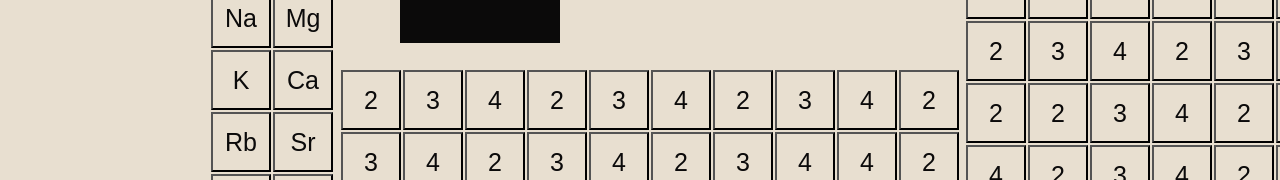
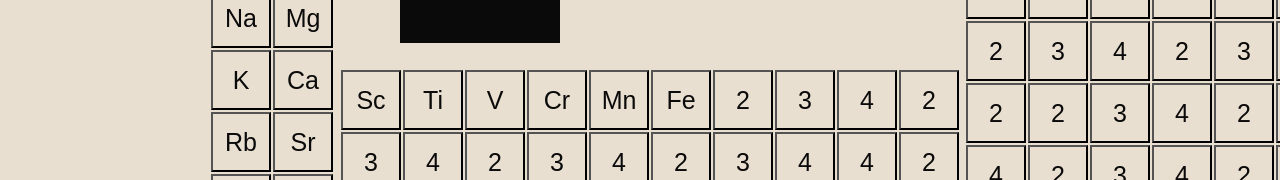
Before and after one commit to LiamNewman/Chem_Game, a plain HTML site: page aagame.html in a window 1280 px wide. Shown: the part 187-367 px from the top of the page. Drawn offline with Linux system fonts and the light colour scheme.

Commit message:
More elements

```diff
--- a/aagame.html
+++ b/aagame.html
@@ -47,12 +47,12 @@
     <button id="myBtn" type ="button">Ra</button>
 </div>
 <div class = "longblock">
-    <button id="myBtn" type ="button">2</button>
-    <button id="myBtn" type ="button">3</button>
-    <button id="myBtn" type ="button">4</button>
-    <button id="myBtn" type ="button">2</button>
-    <button id="myBtn" type ="button">3</button>
-    <button id="myBtn" type ="button">4</button>
+    <button id="myBtn" type ="button">Sc</button>
+    <button id="myBtn" type ="button">Ti</button>
+    <button id="myBtn" type ="button">V</button>
+    <button id="myBtn" type ="button">Cr</button>
+    <button id="myBtn" type ="button">Mn</button>
+    <button id="myBtn" type ="button">Fe</button>
     <button id="myBtn" type ="button">2</button>
     <button id="myBtn" type ="button">3</button>
     <button id="myBtn" type ="button">4</button>
```
